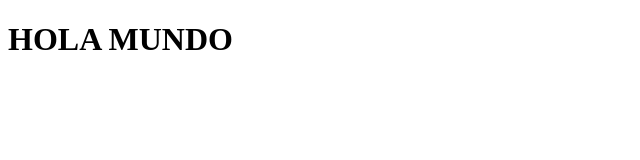
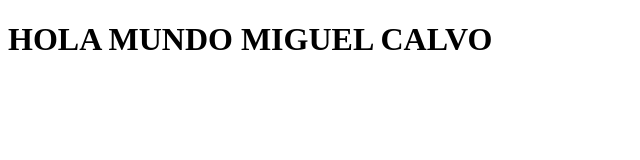
Before and after one commit to angelhort/DVI, a plain HTML site: page index.html in a window 1280 px wide. Shown: the whole page, without its empty margins (0-640 px from the left). Drawn offline with Linux system fonts and the light colour scheme.

Commit message:
Update index.html

```diff
--- a/index.html
+++ b/index.html
@@ -7,6 +7,6 @@
     <title>Document</title>
 </head>
 <body>
-    <h1>HOLA MUNDO</h1>
+    <h1>HOLA MUNDO MIGUEL CALVO</h1>
 </body>
 </html>
```
